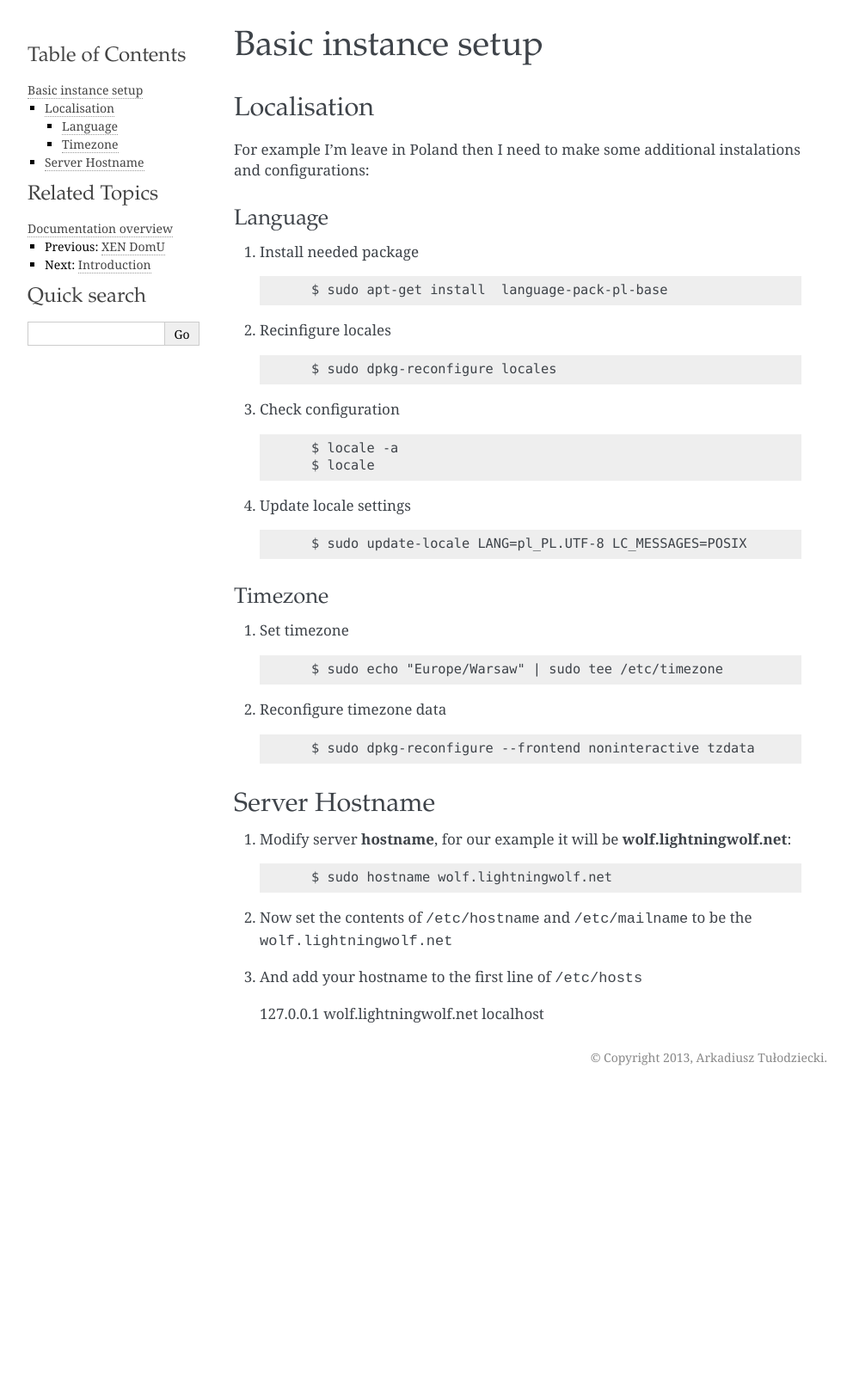
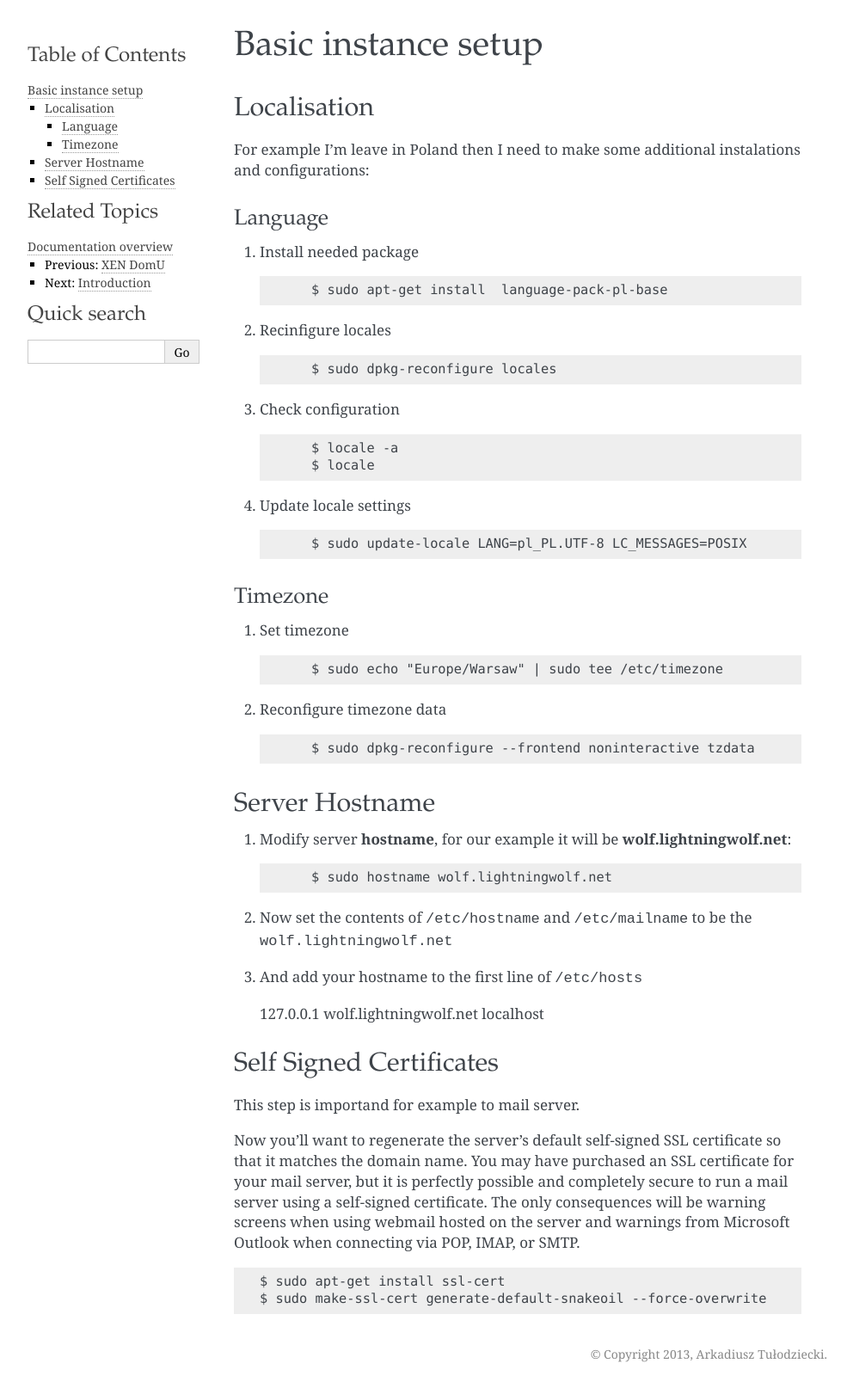
Before and after one commit to alexmerser/lightningwolf-smp, a Sphinx documentation site: the page built from docs/admin/basic.rst, in a window 1280 px wide. Shown: the whole page at 86% size, without its empty margins (148-1140 px from the left). Built offline with Sphinx 7.4.7, drawn with Linux system fonts in a browser that asks for light colours; before the commit the page ends 1269 px from its top, so only the background shows below that.

```diff
--- a/docs/admin/basic.rst
+++ b/docs/admin/basic.rst
@@ -52,3 +52,19 @@ Server Hostname
 3. And add your hostname to the first line of ``/etc/hosts``
 
    | 127.0.0.1 wolf.lightningwolf.net localhost
+
+
+Self Signed Certificates
+------------------------
+
+This step is importand for example to mail server.
+
+Now you'll want to regenerate the server's default self-signed SSL certificate so that it matches the domain name.
+You may have purchased an SSL certificate for your mail server, but it is perfectly possible and completely secure to
+run a mail server using a self-signed certificate. The only consequences will be warning screens when using webmail
+hosted on the server and warnings from Microsoft Outlook when connecting via POP, IMAP, or SMTP.
+
+::
+
+    $ sudo apt-get install ssl-cert
+    $ sudo make-ssl-cert generate-default-snakeoil --force-overwrite
```
Also changed, not shown: docs/admin/bind9.rst (added, +14 -0 lines).
